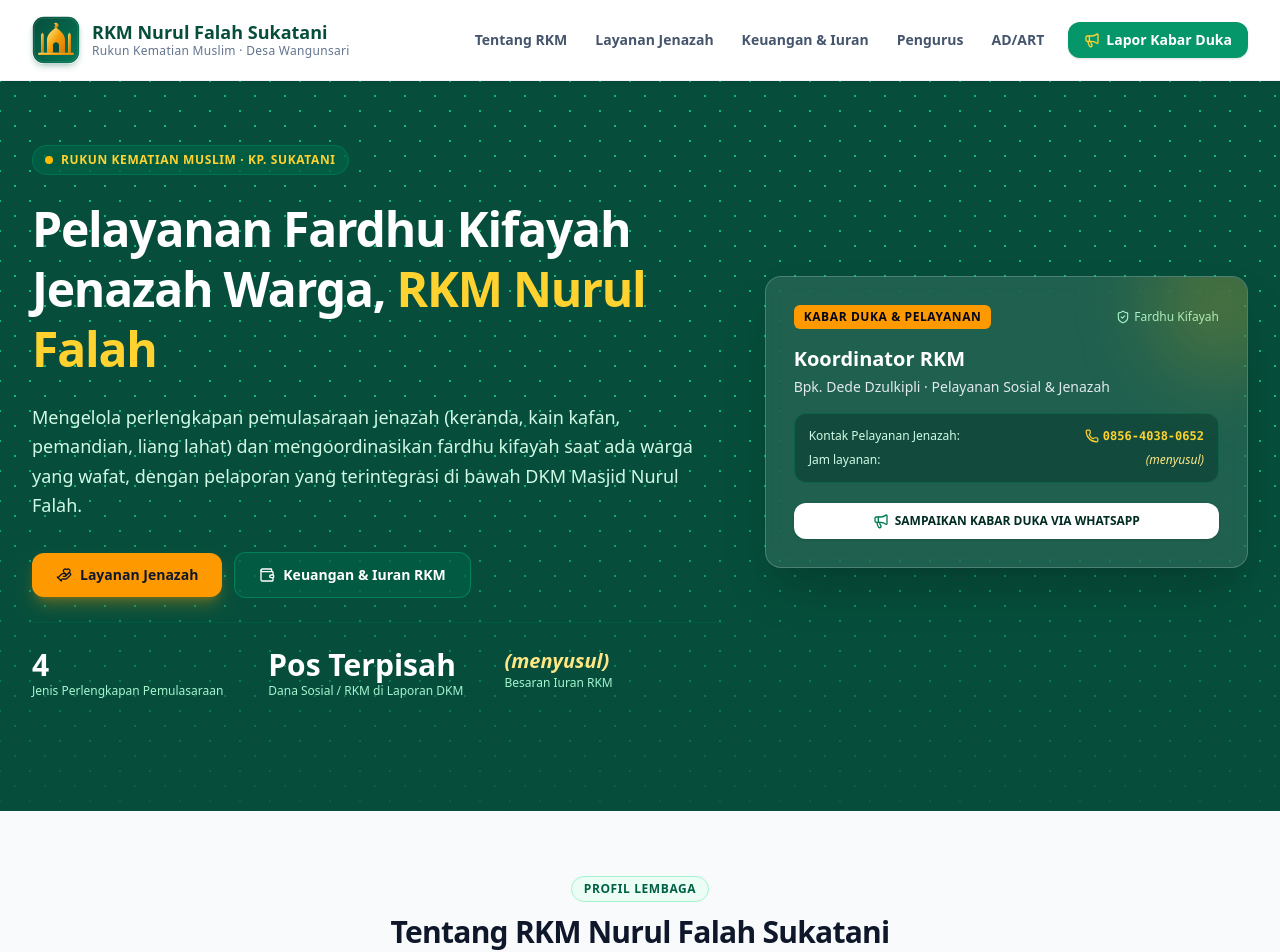
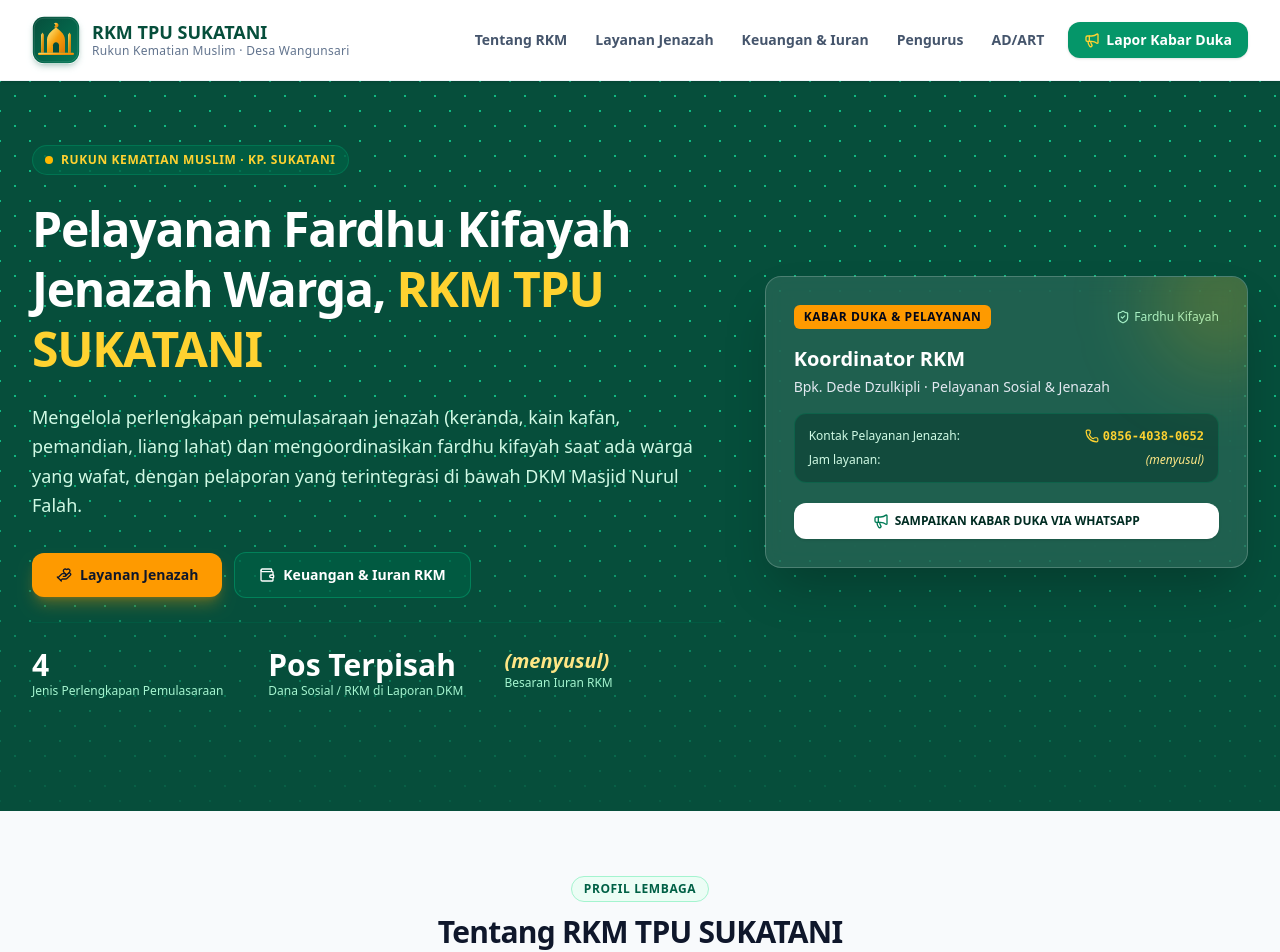
Before and after one commit to rkm-sukatani/rkm-sukatani.github.io, a React (Vite) app: page / in a window 1280 px wide. Shown: the top 952 px of the page. Built offline with nearby package versions, Linux system fonts and the light colour scheme.

Commit message:
chore: rename site to RKM TPU SUKATANI

```diff
--- a/index.html
+++ b/index.html
@@ -3,8 +3,8 @@
 <head>
   <meta charset="UTF-8">
   <meta name="viewport" content="width=device-width, initial-scale=1.0">
-  <title>RKM Nurul Falah // Kp. Sukatani</title>
-  <meta name="description" content="Portal Rukun Kematian Muslim (RKM) Nurul Falah Sukatani, Desa Wangunsari, Cisolok, Sukabumi. Layanan fardhu kifayah pengurusan jenazah, iuran RKM, dan kontak pengurus.">
+  <title>RKM TPU SUKATANI // Kp. Sukatani</title>
+  <meta name="description" content="Portal RKM TPU SUKATANI, Rukun Kematian Muslim (RKM) Nurul Falah Sukatani, Desa Wangunsari, Cisolok, Sukabumi. Layanan fardhu kifayah pengurusan jenazah, iuran RKM, dan kontak pengurus.">
   <meta name="theme-color" content="#064e3b">
   <link rel="icon" type="image/svg+xml" href="/favicon.svg">
   <link rel="icon" type="image/png" sizes="32x32" href="/favicon-32x32.png">
@@ -13,8 +13,8 @@
   <link rel="alternate icon" href="/favicon.ico">
   <link rel="apple-touch-icon" href="/apple-touch-icon.png">
   <meta property="og:image" content="/favicon.png">
-  <meta property="og:title" content="RKM Nurul Falah Sukatani">
-  <meta property="og:description" content="Rukun Kematian Muslim (RKM) Nurul Falah - Kp. Sukatani, Desa Wangunsari, Cisolok, Sukabumi.">
+  <meta property="og:title" content="RKM TPU SUKATANI">
+  <meta property="og:description" content="RKM TPU SUKATANI: Rukun Kematian Muslim (RKM) Nurul Falah - Kp. Sukatani, Desa Wangunsari, Cisolok, Sukabumi.">
   <meta property="og:type" content="website">
   <meta property="og:locale" content="id_ID">
   <link rel="preconnect" href="https://fonts.googleapis.com">
--- a/package.json
+++ b/package.json
@@ -1,5 +1,5 @@
 {
-  "name": "rkm-sukatani",
+  "name": "rkm-tpu-sukatani",
   "private": true,
   "version": "0.1.0",
   "type": "module",
--- a/src/components/home/HeroSection.tsx
+++ b/src/components/home/HeroSection.tsx
@@ -28,7 +28,7 @@ export function HeroSection({ onNavigate }: HeroSectionProps) {
             </div>
 
             <h1 className="text-3xl sm:text-5xl font-extrabold tracking-tight leading-tight">
-              Pelayanan Fardhu Kifayah Jenazah Warga, <span className="text-amber-300">RKM Nurul Falah</span>
+              Pelayanan Fardhu Kifayah Jenazah Warga, <span className="text-amber-300">{rkm.name}</span>
             </h1>
 
             <p className="text-emerald-100 text-base sm:text-lg max-w-2xl leading-relaxed">
--- a/src/components/home/Sections.tsx
+++ b/src/components/home/Sections.tsx
@@ -42,7 +42,7 @@ export function TentangSection() {
       <SectionHeader
         id="tentang"
         badge="Profil Lembaga"
-        title="Tentang RKM Nurul Falah Sukatani"
+        title={`Tentang ${rkm.name}`}
         subtitle="Rukun Kematian Muslim (RKM) adalah bidang pelayanan jenazah / fardhu kifayah yang terintegrasi secara kelembagaan dengan DKM Masjid Nurul Falah Sukatani."
       />
       <div className="grid lg:grid-cols-3 gap-6 text-left">
@@ -67,7 +67,7 @@ export function TentangSection() {
           </div>
           <dl className="text-sm space-y-2">
             <div>
-              <dt className="text-emerald-300 text-xs">Nama</dt>
+              <dt className="text-emerald-300 text-xs">Nama resmi (AD/ART)</dt>
               <dd className="font-semibold">{rkm.fullName}</dd>
             </div>
             <div>
--- a/src/components/layout/Footer.tsx
+++ b/src/components/layout/Footer.tsx
@@ -29,11 +29,11 @@ export function Footer({ onNavigate }: FooterProps) {
         <div className="grid grid-cols-1 md:grid-cols-4 gap-8 mb-8 pb-8 border-b border-[#065f46]">
           <div className="space-y-3 md:col-span-2">
             <div className="flex items-center gap-3 text-white font-bold text-lg">
-              <img src="/favicon.svg" alt="Logo RKM Nurul Falah Sukatani" className="w-7 h-7 rounded-lg shadow-sm" />
-              <span>{rkm.fullName}</span>
+              <img src="/favicon.svg" alt={`Logo ${rkm.name}`} className="w-7 h-7 rounded-lg shadow-sm" />
+              <span>{rkm.name}</span>
             </div>
             <p className="text-slate-400 leading-relaxed max-w-md">
-              Terintegrasi secara kelembagaan dengan {rkm.parentOrganization}.
+              {rkm.fullName}, terintegrasi secara kelembagaan dengan {rkm.parentOrganization}.
             </p>
             <div className="text-slate-400">
               <b>Alamat:</b> {rkm.address.fullAddress}.
@@ -72,7 +72,7 @@ export function Footer({ onNavigate }: FooterProps) {
         </div>
 
         <div className="flex flex-col sm:flex-row justify-between items-center gap-3 text-slate-400">
-          <div>&copy; 2026 RKM Nurul Falah Sukatani. Seluruh hak cipta dilindungi.</div>
+          <div>&copy; 2026 {rkm.name}. Seluruh hak cipta dilindungi.</div>
           <div className="text-emerald-300 font-semibold">Amanah &amp; Transparan dalam Pelayanan Fardhu Kifayah</div>
         </div>
       </div>
--- a/src/components/layout/Navbar.tsx
+++ b/src/components/layout/Navbar.tsx
@@ -42,11 +42,11 @@ export function Navbar({ currentPath = "/", onNavigate }: NavbarProps) {
           <a href="/" onClick={(e) => handleNavClick(e, "/")} className="flex items-center gap-2.5 sm:gap-3 group text-left shrink-0">
             <img
               src="/favicon.svg"
-              alt="Logo RKM Nurul Falah Sukatani"
+              alt={`Logo ${rkm.name}`}
               className="w-10 h-10 sm:w-12 sm:h-12 rounded-xl shadow-md shadow-emerald-900/20 group-hover:scale-105 transition-transform"
             />
             <div>
-              <div className="font-bold text-base sm:text-lg leading-tight text-[#064e3b]">RKM Nurul Falah Sukatani</div>
+              <div className="font-bold text-base sm:text-lg leading-tight text-[#064e3b]">{rkm.name}</div>
               <div className="text-[11px] sm:text-xs text-slate-500 font-medium tracking-wide">Rukun Kematian Muslim · Desa Wangunsari</div>
             </div>
           </a>
--- a/src/data/rkm.json
+++ b/src/data/rkm.json
@@ -1,8 +1,8 @@
 {
   "_sumber": "Seluruh fakta di file ini disalin dari repo nurul-falah.github.io (src/data/masjid.json & src/data/adArt.ts). Isian bertanda '(menyusul)' belum tersedia di sumber dan tidak boleh dikarang.",
-  "name": "RKM Nurul Falah Sukatani",
+  "name": "RKM TPU SUKATANI",
   "fullName": "Rukun Kematian Muslim (RKM) Nurul Falah Sukatani",
-  "shortName": "RKM Sukatani",
+  "shortName": "RKM TPU SUKATANI",
   "parentOrganization": "Dewan Kemakmuran Masjid (DKM) Masjid Nurul Falah Sukatani",
   "parentSiteUrl": "https://nurul-falah.github.io",
   "identity": "Organisasi ini bernama Dewan Kemakmuran Masjid (DKM) Masjid Nurul Falah Sukatani, yang terintegrasi secara kelembagaan dengan Rukun Kematian Muslim (RKM) Nurul Falah Sukatani, selanjutnya dalam AD/ART ini disebut DKM Nurul Falah.",
```
Also changed, not shown: 2 other files (tests, documents, lock files or other folders).
